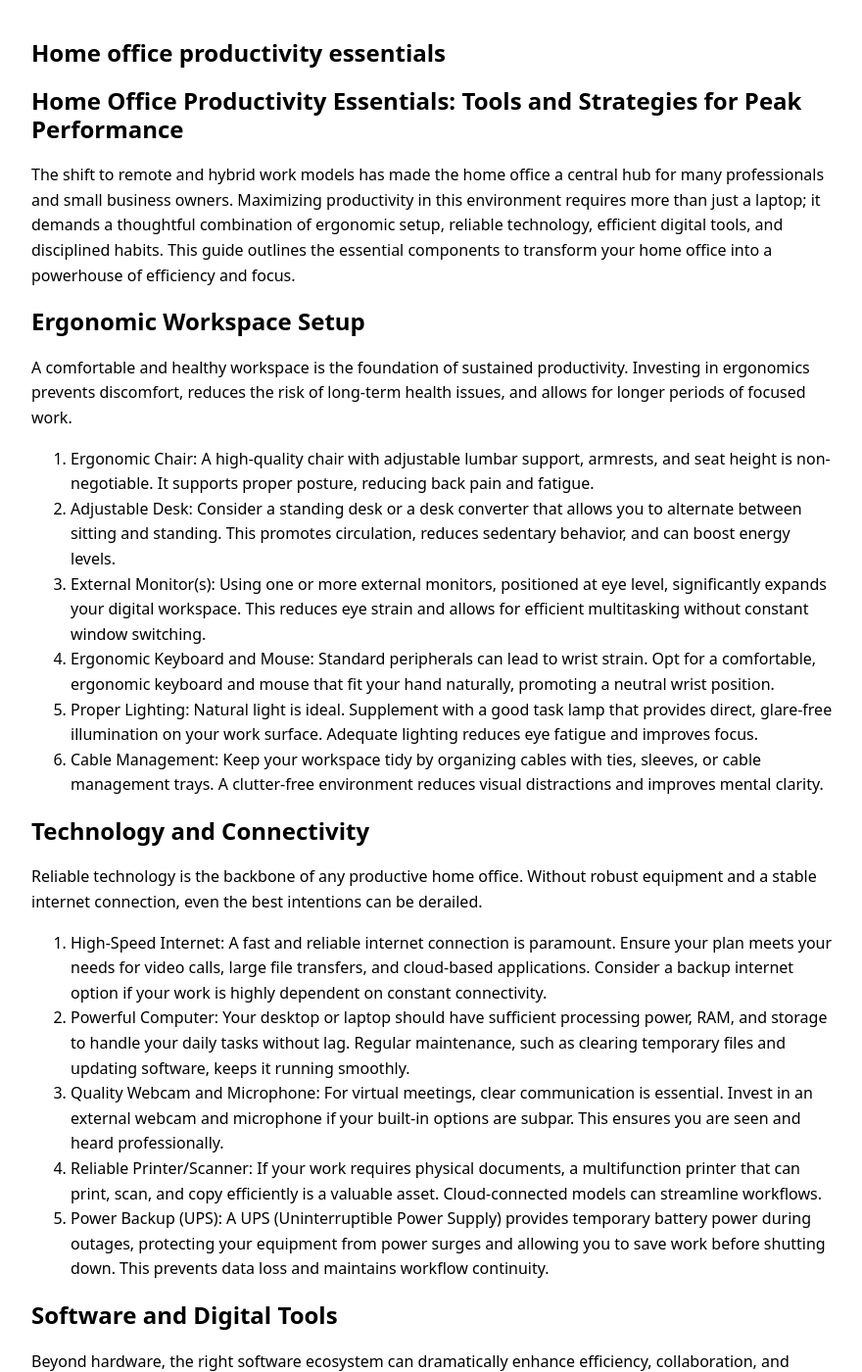
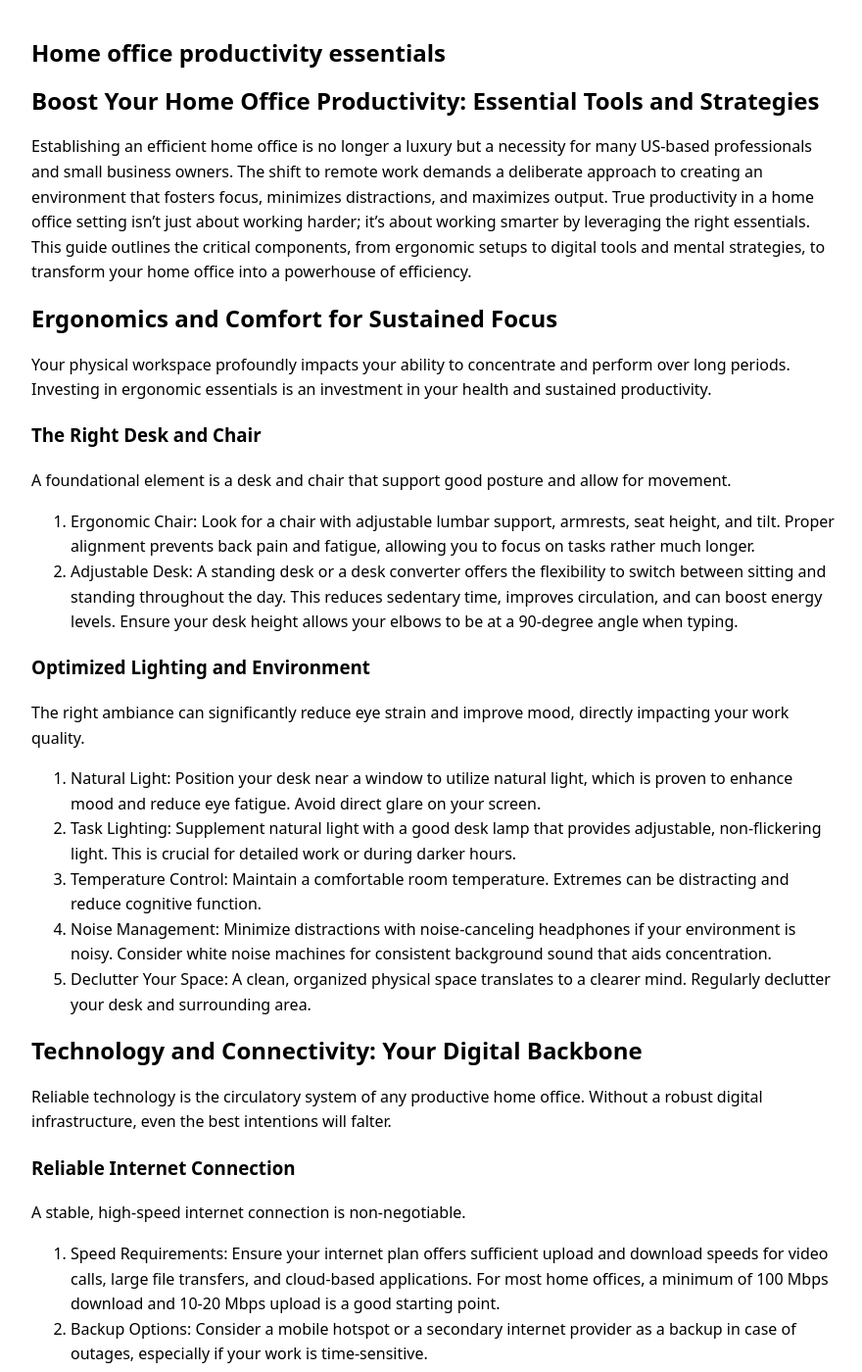
Before and after one commit to ironaclaw/ironaclaw.github.io, a Jekyll site: the page built from _posts/2026-02-12-home-office-productivity-essentials.md, in a window 1280 px wide and 1400 px high. Shown: the whole window at 98% size, without its empty margins (198-1078 px from the left). Built offline with Jekyll 4.4.1, drawn with Linux system fonts in a browser that asks for light colours; some of the changed text lies outside the part shown.

Commit message:
Add 2026-02-12-home-office-productivity-essentials.md

```diff
--- a/_posts/2026-02-12-home-office-productivity-essentials.md
+++ b/_posts/2026-02-12-home-office-productivity-essentials.md
@@ -9,67 +9,82 @@ keywords: []
 model_used: gemini-2.5-flash
 ---
 
-# Home Office Productivity Essentials: Tools and Strategies for Peak Performance
+# Boost Your Home Office Productivity: Essential Tools and Strategies
 
-The shift to remote and hybrid work models has made the home office a central hub for many professionals and small business owners. Maximizing productivity in this environment requires more than just a laptop; it demands a thoughtful combination of ergonomic setup, reliable technology, efficient digital tools, and disciplined habits. This guide outlines the essential components to transform your home office into a powerhouse of efficiency and focus.
+Establishing an efficient home office is no longer a luxury but a necessity for many US-based professionals and small business owners. The shift to remote work demands a deliberate approach to creating an environment that fosters focus, minimizes distractions, and maximizes output. True productivity in a home office setting isn't just about working harder; it's about working smarter by leveraging the right essentials. This guide outlines the critical components, from ergonomic setups to digital tools and mental strategies, to transform your home office into a powerhouse of efficiency.
 
-## Ergonomic Workspace Setup
+## Ergonomics and Comfort for Sustained Focus
 
-A comfortable and healthy workspace is the foundation of sustained productivity. Investing in ergonomics prevents discomfort, reduces the risk of long-term health issues, and allows for longer periods of focused work.
+Your physical workspace profoundly impacts your ability to concentrate and perform over long periods. Investing in ergonomic essentials is an investment in your health and sustained productivity.
 
-1.  Ergonomic Chair: A high-quality chair with adjustable lumbar support, armrests, and seat height is non-negotiable. It supports proper posture, reducing back pain and fatigue.
-2.  Adjustable Desk: Consider a standing desk or a desk converter that allows you to alternate between sitting and standing. This promotes circulation, reduces sedentary behavior, and can boost energy levels.
-3.  External Monitor(s): Using one or more external monitors, positioned at eye level, significantly expands your digital workspace. This reduces eye strain and allows for efficient multitasking without constant window switching.
-4.  Ergonomic Keyboard and Mouse: Standard peripherals can lead to wrist strain. Opt for a comfortable, ergonomic keyboard and mouse that fit your hand naturally, promoting a neutral wrist position.
-5.  Proper Lighting: Natural light is ideal. Supplement with a good task lamp that provides direct, glare-free illumination on your work surface. Adequate lighting reduces eye fatigue and improves focus.
-6.  Cable Management: Keep your workspace tidy by organizing cables with ties, sleeves, or cable management trays. A clutter-free environment reduces visual distractions and improves mental clarity.
+### The Right Desk and Chair
 
-## Technology and Connectivity
+A foundational element is a desk and chair that support good posture and allow for movement.
+1.  Ergonomic Chair: Look for a chair with adjustable lumbar support, armrests, seat height, and tilt. Proper alignment prevents back pain and fatigue, allowing you to focus on tasks rather much longer.
+2.  Adjustable Desk: A standing desk or a desk converter offers the flexibility to switch between sitting and standing throughout the day. This reduces sedentary time, improves circulation, and can boost energy levels. Ensure your desk height allows your elbows to be at a 90-degree angle when typing.
 
-Reliable technology is the backbone of any productive home office. Without robust equipment and a stable internet connection, even the best intentions can be derailed.
+### Optimized Lighting and Environment
 
-1.  High-Speed Internet: A fast and reliable internet connection is paramount. Ensure your plan meets your needs for video calls, large file transfers, and cloud-based applications. Consider a backup internet option if your work is highly dependent on constant connectivity.
-2.  Powerful Computer: Your desktop or laptop should have sufficient processing power, RAM, and storage to handle your daily tasks without lag. Regular maintenance, such as clearing temporary files and updating software, keeps it running smoothly.
-3.  Quality Webcam and Microphone: For virtual meetings, clear communication is essential. Invest in an external webcam and microphone if your built-in options are subpar. This ensures you are seen and heard professionally.
-4.  Reliable Printer/Scanner: If your work requires physical documents, a multifunction printer that can print, scan, and copy efficiently is a valuable asset. Cloud-connected models can streamline workflows.
-5.  Power Backup (UPS): A UPS (Uninterruptible Power Supply) provides temporary battery power during outages, protecting your equipment from power surges and allowing you to save work before shutting down. This prevents data loss and maintains workflow continuity.
+The right ambiance can significantly reduce eye strain and improve mood, directly impacting your work quality.
+1.  Natural Light: Position your desk near a window to utilize natural light, which is proven to enhance mood and reduce eye fatigue. Avoid direct glare on your screen.
+2.  Task Lighting: Supplement natural light with a good desk lamp that provides adjustable, non-flickering light. This is crucial for detailed work or during darker hours.
+3.  Temperature Control: Maintain a comfortable room temperature. Extremes can be distracting and reduce cognitive function.
+4.  Noise Management: Minimize distractions with noise-canceling headphones if your environment is noisy. Consider white noise machines for consistent background sound that aids concentration.
+5.  Declutter Your Space: A clean, organized physical space translates to a clearer mind. Regularly declutter your desk and surrounding area.
 
-## Software and Digital Tools
+## Technology and Connectivity: Your Digital Backbone
 
-Beyond hardware, the right software ecosystem can dramatically enhance efficiency, collaboration, and organization. These tools streamline tasks and keep projects on track.
+Reliable technology is the circulatory system of any productive home office. Without a robust digital infrastructure, even the best intentions will falter.
 
-1.  Project Management Software: Tools like Asana, Trello, Monday.com, or ClickUp help manage tasks, track progress, and collaborate with teams. They provide a centralized view of projects and deadlines.
-2.  Communication Platforms: Slack, Microsoft Teams, or Zoom are essential for
+### Reliable Internet Connection
 
-real-time collaboration, instant messaging, and virtual meetings, ensuring seamless team interaction regardless of location.
+A stable, high-speed internet connection is non-negotiable.
+1.  Speed Requirements: Ensure your internet plan offers sufficient upload and download speeds for video calls, large file transfers, and cloud-based applications. For most home offices, a minimum of 100 Mbps download and 10-20 Mbps upload is a good starting point.
+2.  Backup Options: Consider a mobile hotspot or a secondary internet provider as a backup in case of outages, especially if your work is time-sensitive.
 
-4.  Cloud Storage and Document Management: Secure cloud storage solutions like Google Drive, Dropbox, or OneDrive centralize files, enable easy sharing, and provide essential backups. They facilitate version control and access from any device, crucial for agile workflows.
-5.  Note-Taking and Knowledge Management: Tools such as Evernote, Notion, or Microsoft OneNote help capture ideas, organize research, and manage personal knowledge bases. These platforms prevent information silos and make critical data easily searchable.
-6.  Time Management and Focus Tools: Applications designed to implement techniques like the Pomodoro method, website blockers (e.g., Freedom, StayFocusd), or simple timers can significantly improve focus and prevent digital distractions during deep work sessions.
-7.  Security Software: Robust antivirus, anti-malware, and a reputable VPN (Virtual Private Network) are non-negotiable for protecting sensitive data and maintaining privacy, especially when handling client information or financial details. A password manager is also essential for strong, unique credentials.
+### Essential Hardware
 
-## Ergonomics and Well-being
+Beyond your primary computer, specific peripherals enhance efficiency.
+1.  High-Performance Computer: Whether a laptop or desktop, ensure your machine has enough processing power and RAM to handle your daily tasks without lag.
+2.  External Monitor(s): Multiple screens significantly improve multitasking and workflow efficiency, allowing you to view several applications simultaneously.
+3.  Quality Webcam and Microphone: For professional video calls, a dedicated external webcam and microphone provide superior audio and video quality compared to built-in options.
+4.  Reliable Printer/Scanner: While not always essential, a multi-function printer can be invaluable for documents, forms, and scanning physical papers.
 
-A productive home office is not just about tasks; it's about sustaining your health and energy over the long term. Prioritizing ergonomics and well-being prevents burnout and physical discomfort.
+### Power Management and Backup
 
-1.  Ergonomic Chair: Invest in a high-quality ergonomic chair that provides proper lumbar support, adjustable armrests, and seat depth. This promotes good posture, reduces back pain, and allows for longer periods of focused work without discomfort.
-2.  Adjustable Standing Desk: A standing desk or a desktop converter allows you to alternate between sitting and standing throughout the day. This reduces sedentary time, improves circulation, and can boost energy levels and focus.
-3.  Monitor Setup: Position your monitor(s) at arm's length, with the top of the screen at or slightly below eye level. This prevents neck and eye strain. Consider a dual-monitor setup for increased screen real estate and multitasking efficiency.
-4.  Optimal Lighting: Maximize natural light exposure, as it improves mood and reduces eye strain. Supplement with task lighting (e.g., an adjustable desk lamp) that provides glare-free illumination for specific tasks, avoiding harsh overhead lights.
-5.  Regular Breaks and Movement: Implement a routine for short breaks every hour or two. Stand up, stretch, walk around, or do a few simple exercises. This combats the negative effects of prolonged sitting and refreshes mental focus.
-6.  Air Quality and Environment: Ensure good ventilation in your office space. Consider adding indoor plants, which can improve air quality and provide a calming aesthetic. Maintain a comfortable room temperature to enhance concentration.
+Protecting your equipment and work from power fluctuations is crucial.
+1.  Surge Protectors: Use surge protectors for all electronics to guard against power spikes.
+2.  Uninterruptible Power Supply (UPS): For critical equipment like your computer and modem, a UPS provides battery backup during power outages, allowing you to save work and shut down gracefully.
 
-## Time Management and Productivity Habits
+## Software and Digital Tools for Streamlined Workflows
 
-Even with the best tools and setup, consistent productivity hinges on effective time management strategies and disciplined habits. These practices transform intentions into results.
+The digital tools you employ can either hinder or accelerate your productivity. Choose applications that simplify tasks and foster collaboration.
 
-1.  Structured Scheduling and Planning: Begin each day or week by planning your tasks and blocking out time in your calendar for specific activities. Use techniques like time blocking to dedicate uninterrupted periods to high-priority work.
-2.  Prioritization Techniques: Employ methods like the Eisenhower Matrix (Urgent/Important) or the ABCDE method to identify and focus on tasks that deliver the most impact. Avoid getting bogged down in low-value activities.
-3.  Minimize Distractions: Actively manage notifications on all devices. Designate specific "deep work" periods where you silence alerts and avoid non-essential browsing or social media. Communicate these focus times to colleagues or family.
-4.  Batch Similar Tasks: Group similar activities together, such as responding to emails, making calls, or administrative tasks, and tackle them in dedicated blocks. This reduces context switching and improves efficiency.
-5.  Regular Reviews and Reflection: At the end of each day or week, review your progress, identify what worked and what didn't, and adjust your plan accordingly. This iterative process fosters continuous improvement in your workflow.
-6.  The "Two-Minute Rule": If a task takes less than two minutes to complete, do it immediately. This prevents small items from accumulating and becoming overwhelming, keeping your workspace and mind clear.
+### Communication and Collaboration
+
+Effective communication is paramount in remote settings.
+1.  Video Conferencing: Platforms like Zoom, Google Meet, or Microsoft Teams are essential for virtual meetings and team interactions.
+2.  Team Chat: Tools such as Slack or Microsoft Teams facilitate instant messaging, file sharing, and project-specific channels, reducing email clutter.
+3.  Email Management: Utilize email clients with strong organization features, filters, and scheduling capabilities to manage your inbox efficiently.
+
+### Project Management and Task Tracking
+
+Keep track of your projects and daily tasks to maintain momentum.
+1.  Project Management Software: Tools like Asana, Trello, Monday.com, or ClickUp help organize projects, assign tasks, set deadlines, and track progress collaboratively.
+2.  Task Managers: For individual task management, apps like Todoist or Microsoft To Do provide simple yet powerful ways to list, prioritize, and check off daily responsibilities.
+
+### Document Management and Cloud Storage
+
+Secure and accessible file management is critical.
+1.  Cloud Storage: Services like Google Drive, Dropbox, or OneDrive offer secure storage, easy file sharing, and version control, ensuring your documents are always accessible and backed up.
+2.  Note-Taking Apps: Evernote or OneNote are excellent for capturing ideas, meeting notes, and organizing information digitally.
+
+### Focus and Time Management Apps
+
+Combat digital distractions and manage your time effectively.
+1.  Pomodoro Timers: Apps that implement the Pomodoro Technique (e.g., Forest, Focus To-Do) help you work in focused bursts with regular breaks.
+2.  Distraction Blockers: Tools like Freedom or Cold Turkey can temporarily block distracting websites and applications, helping you maintain focus.
+3.  Calendar Management
 
 ## Conclusion
-
-Building a truly productive home office transcends simply having a desk and a computer. It requires a holistic approach that integrates thoughtful design, robust technology, efficient software, a commitment to well-being, and disciplined time management. By strategically implementing these elements, you create an environment that not only supports your work but actively enhances your focus, efficiency, and overall professional success.
+Equipping your home office with the right productivity essentials is fundamental for sustained efficiency and success. From seamless communication and robust project management to secure document handling and focused time management, these tools form the backbone of a high-performing remote setup. By strategically integrating these solutions, you can minimize distractions, streamline workflows, and maintain peak productivity. Invest in these core technologies to transform your home office into a powerful hub for achievement.
```
